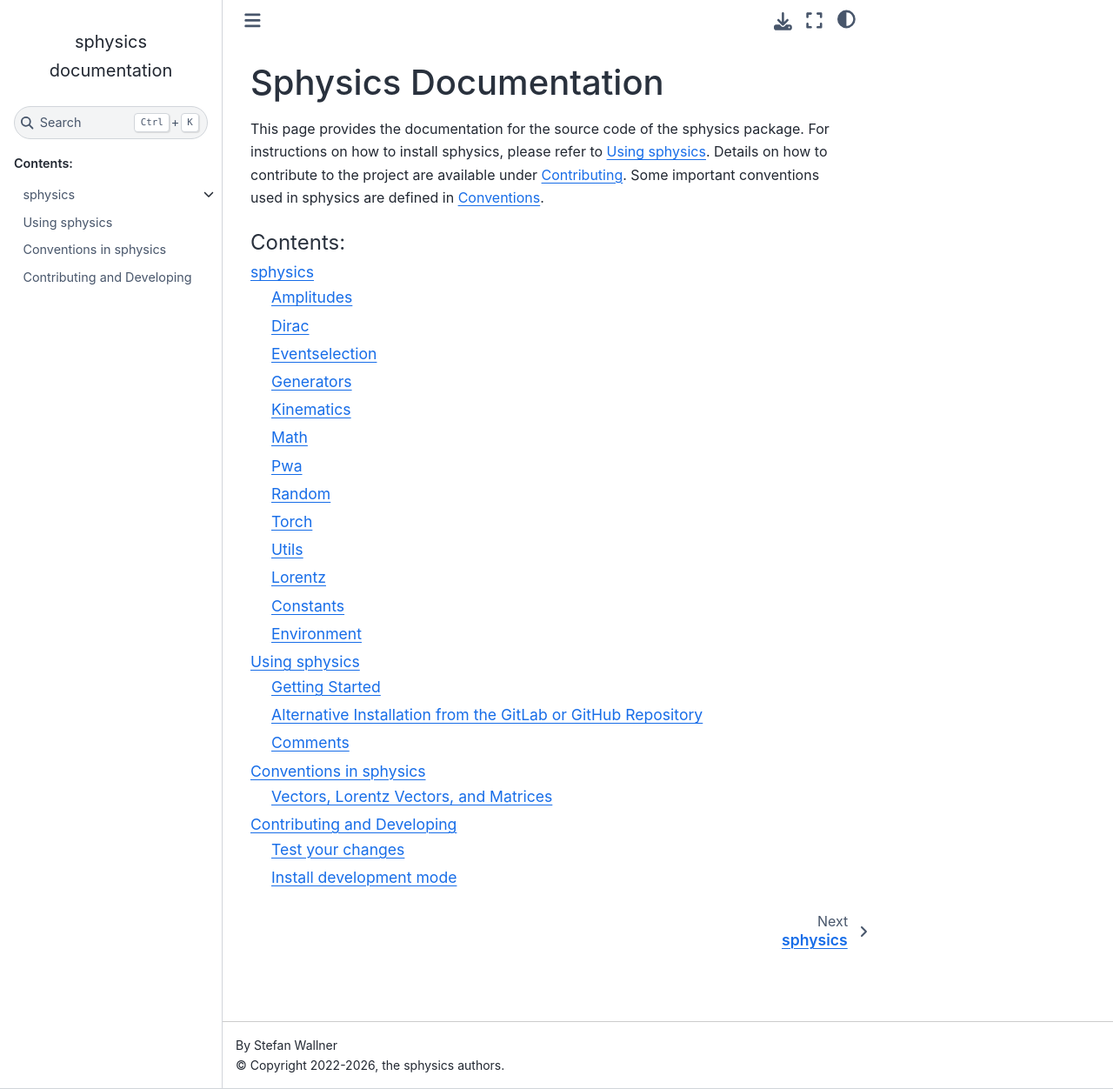
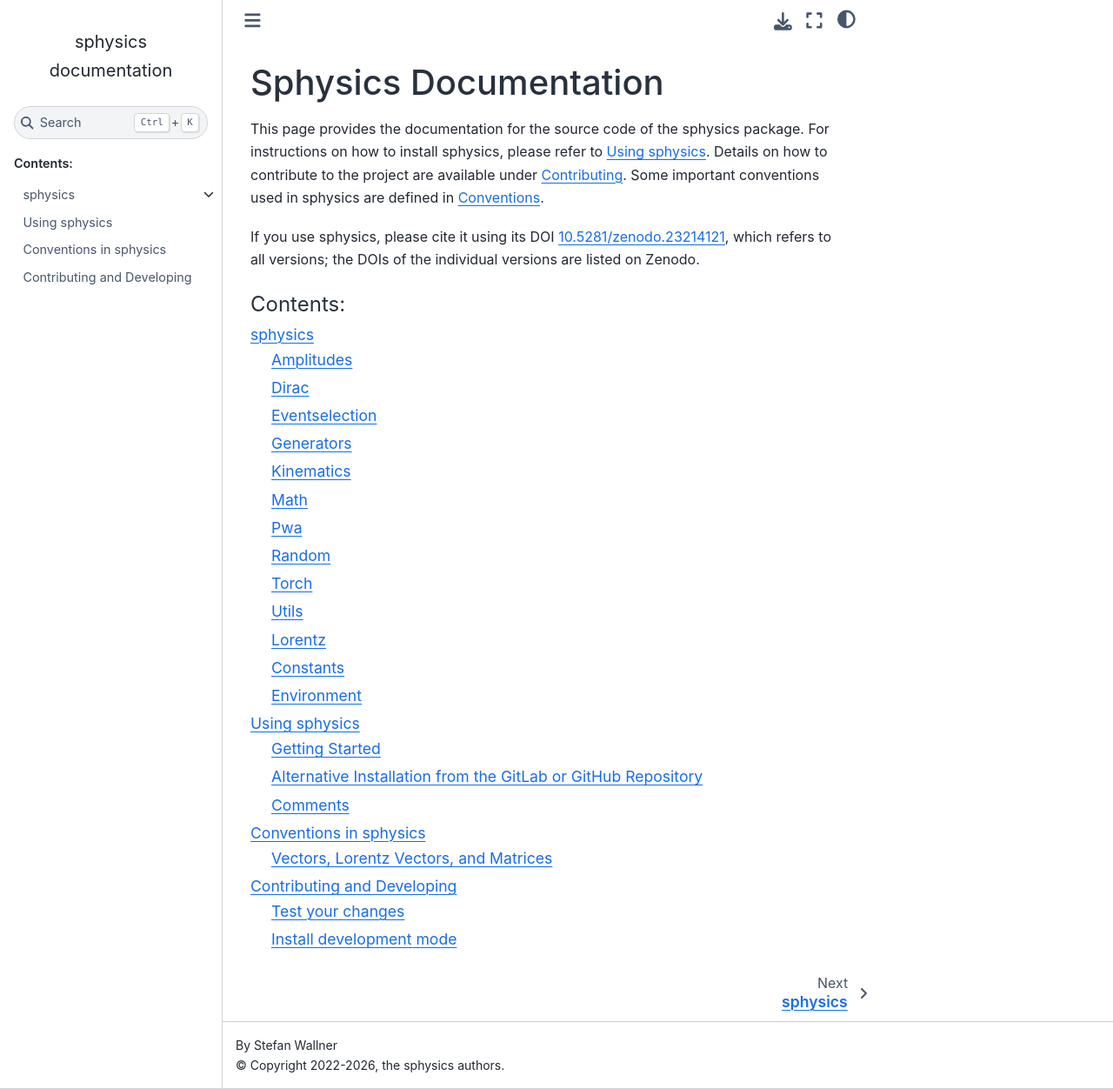
Before and after one commit to sAmplitudes/sphysics, a Sphinx documentation site: the page built from docs/index.rst, in a window 1280 px wide and 1252 px high. Shown: the whole window at 87% size. Built offline with Sphinx 7.4.7 and the Sphinx Book theme 1.1.4, drawn with Linux system fonts in a browser that asks for light colours; pages that are not in the unit, such as notebooks, are missing from menus; the version number could not be read and is left out.

Commit message:
Add citation metadata and the Zenodo DOI
- CITATION.cff: citation metadata (author, ORCID, concept DOI, license,
  keywords), also used by Zenodo for future GitHub releases
- README: DOI badge and a "Citing sphysics" section
- docs: Ask to cite sphysics using its DOI on the start page
- pyproject: Add the DOI to the project URLs

```diff
--- a/docs/index.rst
+++ b/docs/index.rst
@@ -10,6 +10,8 @@ This page provides the documentation for the source code of the sphysics package
 For instructions on how to install sphysics, please refer to :ref:`Using sphysics <getting-started>`.
 Details on how to contribute to the project are available under :ref:`Contributing <contributing>`.
 Some important conventions used in sphysics are defined in :ref:`Conventions <conventions>`.
+
+If you use sphysics, please cite it using its DOI `10.5281/zenodo.23214121 <https://doi.org/10.5281/zenodo.23214121>`_, which refers to all versions; the DOIs of the individual versions are listed on Zenodo.
 
 .. toctree::
    :maxdepth: 2
--- a/pyproject.toml
+++ b/pyproject.toml
@@ -72,6 +72,7 @@ Documentation = "https://belle2.pages.desy.de/physics/amplitudesatbelleii/sphysi
 "Bug Tracker" = "https://gitlab.desy.de/belle2/physics/amplitudesatbelleii/sphysics/issues"
 "Public Issues" = "https://github.com/sAmplitudes/sphysics/issues"
 Changelog = "https://gitlab.desy.de/belle2/physics/amplitudesatbelleii/sphysics/releases"
+DOI = "https://doi.org/10.5281/zenodo.23214121"
 
 
 [tool.scikit-build]
```
Also changed, not shown: README.md (+7 -0 lines), 1 other file.
